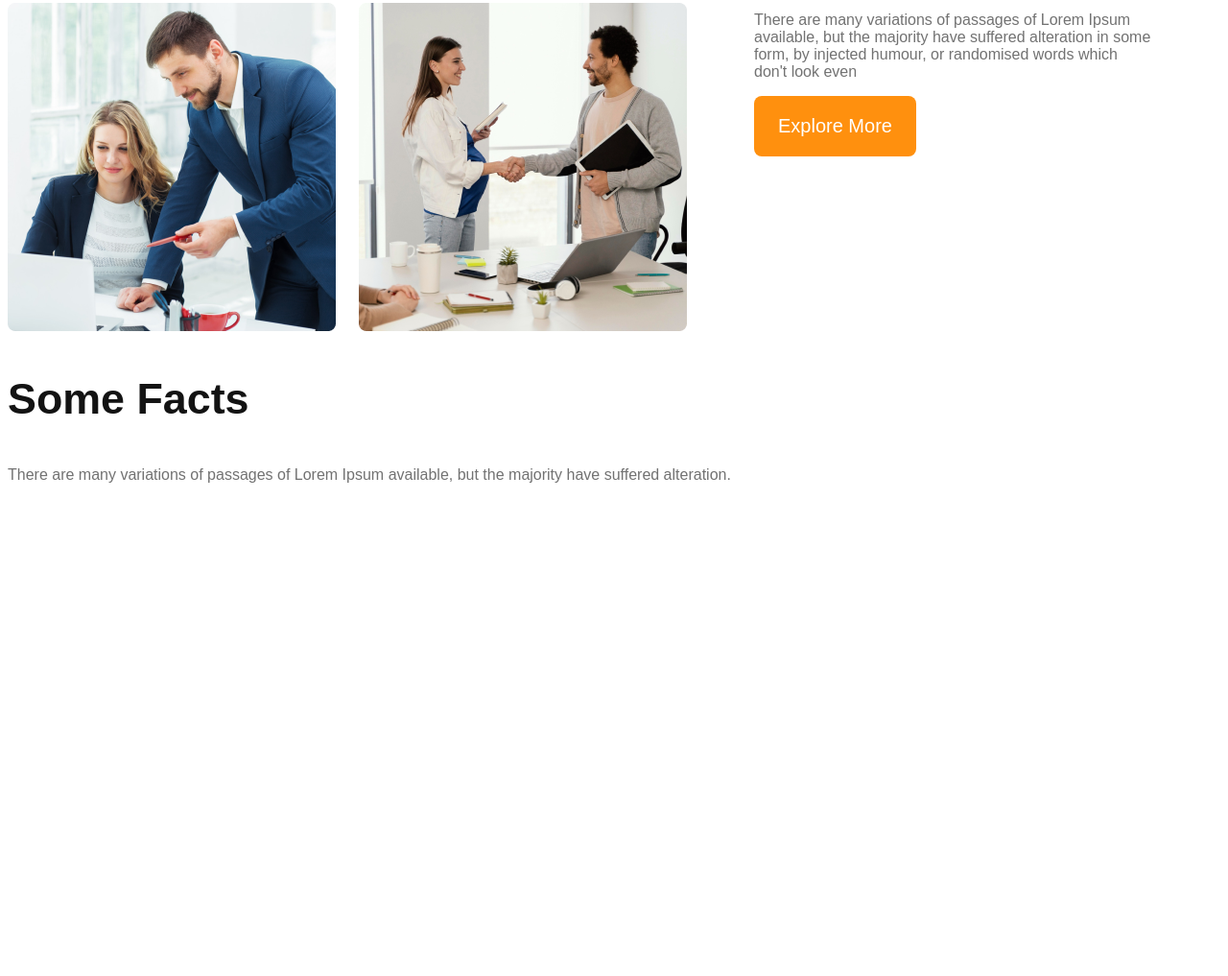
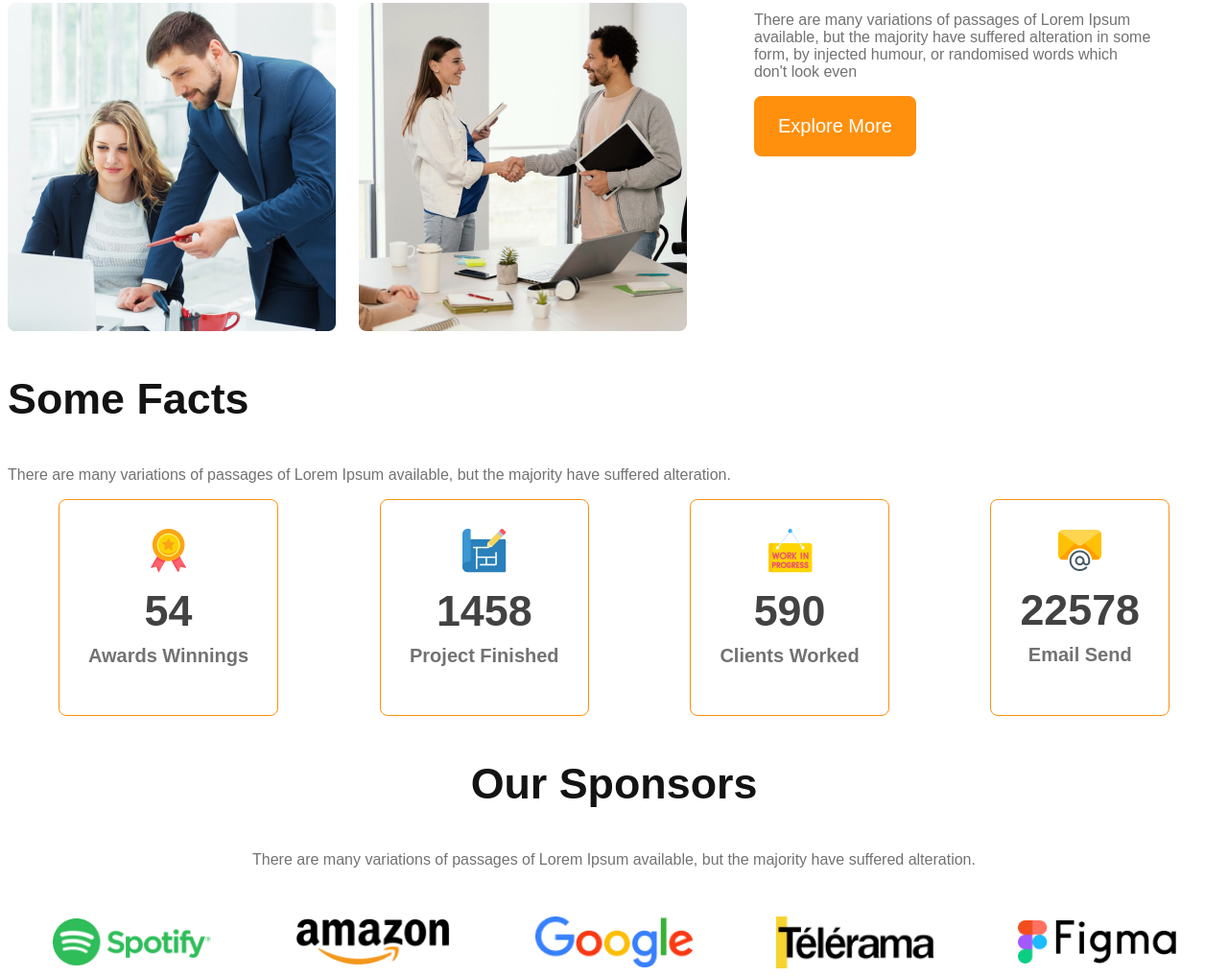
Before and after one commit to giash459/g3-architects-website, a plain HTML site: page index.html in a window 1280 px wide. Shown: the part 1365-2382 px from the top of the page at 96% size. Before the commit the page ends 1885 px from the top, so only its background shows below. Drawn offline with Linux system fonts and the light colour scheme.

Commit message:
added the sponsors section

```diff
--- a/index.html
+++ b/index.html
@@ -52,6 +52,41 @@
         <section class="facts">
             <h3 class="section-title">Some Facts</h3>
             <p class="text-light-gray">There are many variations of passages of Lorem Ipsum available, but the majority have suffered alteration.</p>
+            <div class="facts-card-container">
+                <!-- .text-light-gray -->
+                <div class="card">
+                    <img src="images/icons/ribon.png" alt="">
+                    <h2 class="card-stats">54</h2>
+                    <p class="card-title text-light-gray">Awards Winnings</p>
+                </div>
+                <div class="card">
+                    <img src="images/icons/projects.png" alt="">
+                    <h2 class="card-stats">1458</h2>
+                    <p class="card-title text-light-gray">Project Finished</p>
+                </div>
+                <div class="card">
+                    <img src="images/icons/customers.png" alt="">
+                    <h2 class="card-stats">590</h2>
+                    <p class="card-title text-light-gray">Clients Worked</p>
+                </div>
+                <div class="card">
+                    <img src="images/icons/email.png" alt="">
+                    <h2 class="card-stats">22578</h2>
+                    <p class="card-title text-light-gray">Email Send</p>
+                </div>
+            </div>
+        </section>
+        <!-- sponsors section -->
+        <section class="sponsors">
+            <h3 class="section-title">Our Sponsors</h3>
+            <p class="text-light-gray">There are many variations of passages of Lorem Ipsum available, but the majority have suffered alteration.</p>
+            <div class="sponsors-img-container">
+                <img src="images/sponsors/spotify.png" alt="">
+                <img src="images/sponsors/amazon.png" alt="">
+                <img src="images/sponsors/google.png" alt="">
+                <img src="images/sponsors/telerama.png" alt="">
+                <img src="images/sponsors/figma.png" alt="">
+            </div>
         </section>
     </main>
     <footer>
--- a/styles/architect.css
+++ b/styles/architect.css
@@ -108,7 +108,45 @@ main{
     color: #FF900E;
     font-weight: 700;
 }
+/* facts section */
+.facts-card-container{
+    display: flex;
+    justify-content: space-around;
+}
+.facts-card-container .card{
+    border-radius: 8px;
+    border: 1px solid #FF900E;
+    text-align: center;
+    padding: 30px;
+}
+.facts-card-container .card-title{
+    font-weight: 600;
+    font-size: 1.25rem;
+    margin-top: 5px;
+}
+.facts-card-container .card-stats{
+    font-size: 2.8rem;
+    color: #424242;
+    margin-top: 10px;
+    margin-bottom: 10px;
+}
 
+/* sponsors styles */
+.sponsors{
+    text-align: center;
+}
+
+.sponsors-img-container{
+    margin-top: 50px;
+    display: flex;
+    justify-content: space-evenly;
+    align-items: center;
+    gap: 40px;
+}
+
+.sponsors-img-container img{
+    width: 165px;
+}
 
 /* responsive media queries */
 /* mobile devise */
@@ -117,16 +155,21 @@ main{
         padding: 20px;
     }
     nav,
-    .teams-container
+    .teams-container,
+    .facts-card-container,
+    .sponsors-img-container
     {
         flex-direction: column;
     }
     .teams-img-container{
         grid-template-columns: 1fr;
     }
-    .teams-content{
+    .teams-content, .facts-card-container{
         padding-left: 20px;
         padding-right: 20px;
+    }
+    .facts-card-container{
+        gap: 20px;
     }
 }
 /* tablet or medium devise */
@@ -134,7 +177,10 @@ main{
     header{
         padding: 50px;
     }
-    nav, .teams-container {
+    nav,
+    .teams-container,
+    .sponsors-img-container
+     {
         flex-direction: column;
     }
 }
```
